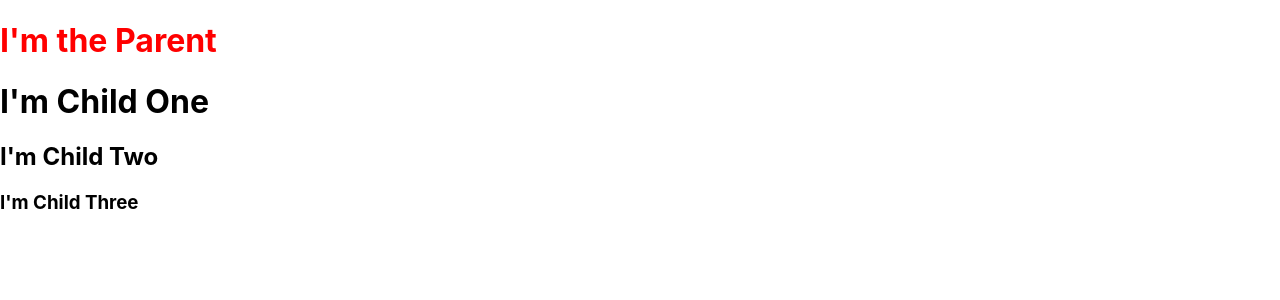
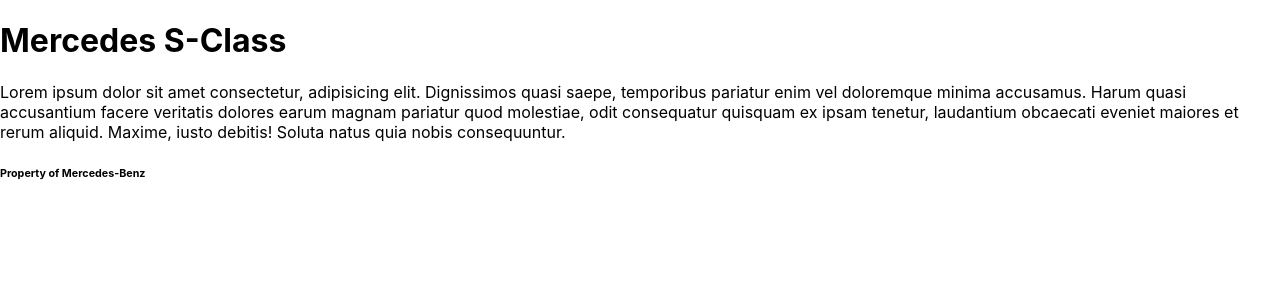
Before and after one commit to palak1101/React-FSWD, a React (Create React App) app in the folder myapp/: page / in a window 1280 px wide. Shown: the top 300 px of the page. Built offline with nearby package versions, Linux system fonts and the light colour scheme; the HTML template or start-up script is replaced by a standard one.

Commit message:
higher order components

```diff
--- a/myapp/src/App.js
+++ b/myapp/src/App.js
@@ -1,14 +1,12 @@
-import {useState} from 'react'
-import ChildOne from "./components/childOne";
+import Description from "./components/Description";
+
 
 const App = () =>  {
 
-  const [data, setData] = useState([{name: "Apple"}, {name: "Samsung"}, {name: "Nokia"}])
 
   return (
     <div className="App">
-      <h1 style={{color: "red"}}>I'm the Parent</h1>
-      <ChildOne data={data} />
+      <Description heading={'Mercedes S-Class'} />
     </div>
   );
 
--- /dev/null
+++ b/myapp/src/HOC/Enhancer.js
@@ -0,0 +1,12 @@
+const Enhancer = (Component) => {
+
+    //Here we are returning a function that inturn returns jsx, because Description was the function that we were exporting, so we've to return a function here.
+    return (props) => (
+        <div>
+            <Component {...props} />  {/*heading={props.heading}*/}
+            <h6>Property of Mercedes-Benz</h6>
+        </div>
+    )
+}
+
+export default Enhancer;
--- /dev/null
+++ b/myapp/src/components/Description.js
@@ -0,0 +1,17 @@
+import Enhancer from "../HOC/Enhancer";
+
+const Description = ({heading}) => {
+
+    console.log(heading)
+
+    return (
+        <div>
+            <h1>{heading}</h1>
+            <div>
+                Lorem ipsum dolor sit amet consectetur, adipisicing elit. Dignissimos quasi saepe, temporibus pariatur enim vel doloremque minima accusamus. Harum quasi accusantium facere veritatis dolores earum magnam pariatur quod molestiae, odit consequatur quisquam ex ipsam tenetur, laudantium obcaecati eveniet maiores et rerum aliquid. Maxime, iusto debitis! Soluta natus quia nobis consequuntur.
+            </div>
+        </div>
+    );
+}
+
+export default Enhancer(Description);
--- a/myapp/src/components/childOne.js
+++ /dev/null
@@ -1,16 +0,0 @@
-import ChildTwo from "./childTwo";
-
-const ChildOne = ({data}) => {
-
-    console.log(`Log from childOne:`)
-    console.log(data)
-
-return (
-    <div>
-        <h1>I'm Child One</h1>
-        <ChildTwo data={data} />
-    </div>
-);
-}
-
-export default ChildOne;
--- a/myapp/src/components/childThree.js
+++ /dev/null
@@ -1,13 +0,0 @@
-const ChildThree = ({data}) => {
-
-    console.log(`Log from childThree:`)
-    console.log(data)
-
-return (
-    <div>
-        <h3>I'm Child Three</h3>
-    </div>
-);
-}
-
-export default ChildThree;
--- a/myapp/src/components/childTwo.js
+++ /dev/null
@@ -1,16 +0,0 @@
-import ChildThree from "./childThree";
-
-const ChildTwo = ({data}) => {
-
-    console.log(`Log from childTwo:`)
-    console.log(data)
-
-return (
-    <div>
-        <h2>I'm Child Two</h2>
-        <ChildThree data={data} />
-    </div>
-);
-}
-
-export default ChildTwo;
```
